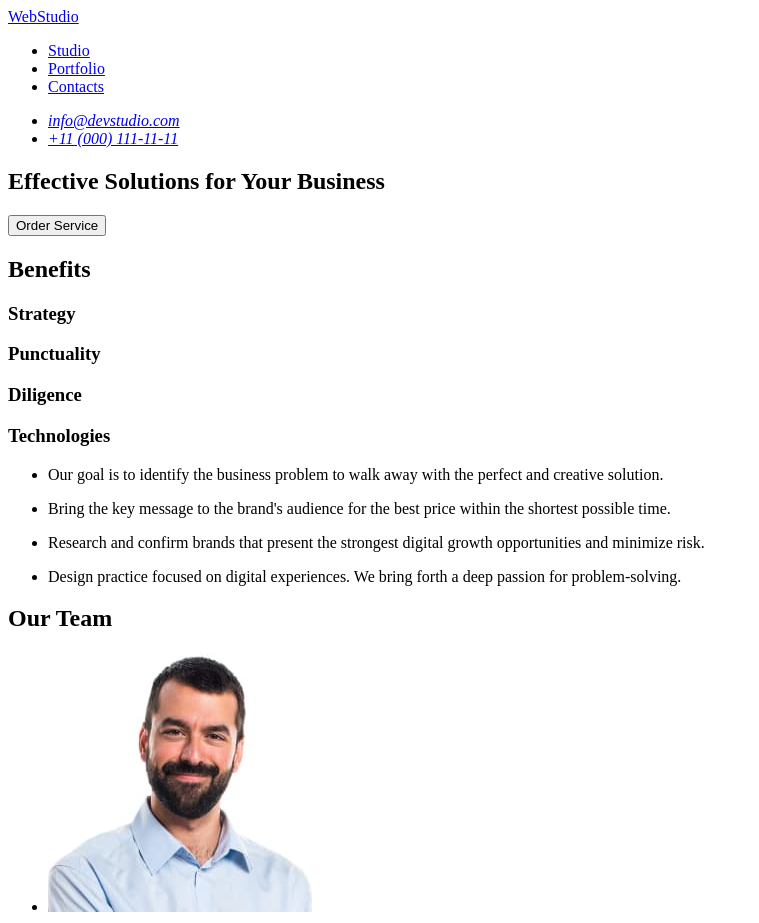
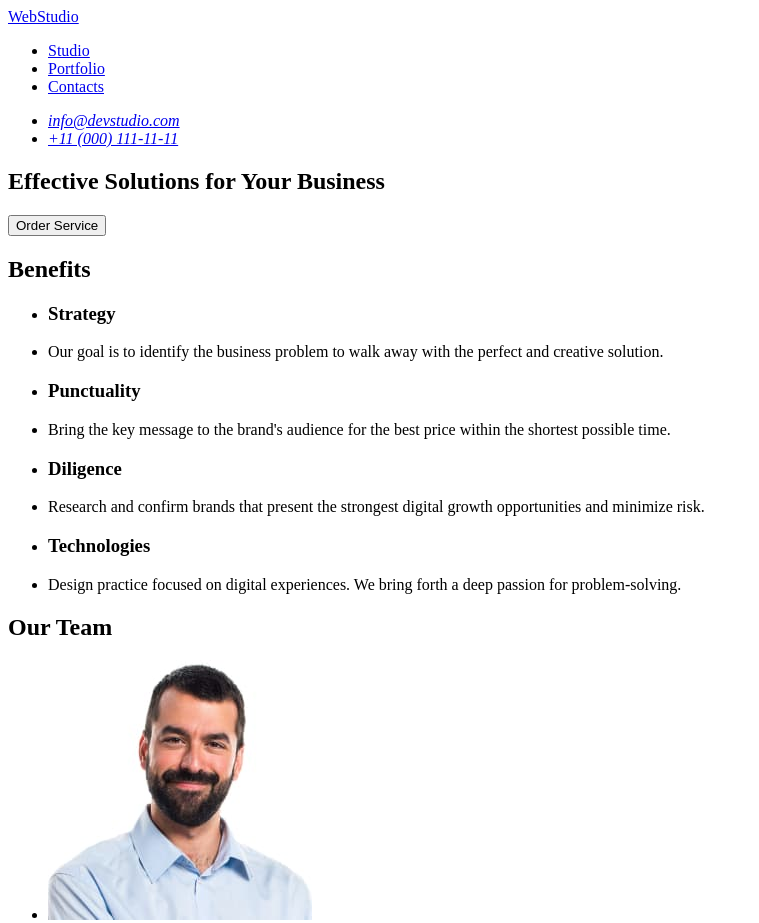
Before and after one commit to Ppaapant/goit-markup-hw-01, a plain HTML site: page index.html in a window 1280 px wide. Shown: the top 923 px of the page, without its empty margins (0-759 px from the left). Drawn offline with Linux system fonts and the light colour scheme.

Commit message:
add marup

```diff
--- a/index.html
+++ b/index.html
@@ -32,14 +32,14 @@
   <h2>Benefits</h2>
 
   <section>
-    <h3>Strategy</h3>
-    <h3>Punctuality</h3>
-    <h3>Diligence</h3>
-    <h3>Technologies</h3>
   <ul>
+  <li><h3>Strategy</h3></li>
   <li><p>Our goal is to identify the business problem to walk away with the perfect and creative solution.</p></li>
+  <li><h3>Punctuality</h3></li>
   <li><p>Bring the key message to the brand's audience for the best price within the shortest possible time.</li>
+  <li><h3>Diligence</h3></li>
   <li><p>Research and confirm brands that present the strongest digital growth opportunities and minimize risk.</p></li>
+  <li><h3>Technologies</h3></li>
   <li><p>Design practice focused on digital experiences. We bring forth a deep passion for problem-solving.</p></li>
  </ul>
   </section>
@@ -59,7 +59,7 @@
  <li><p>Marketing</p></li>
  <li><img src="./images/ggo.jpg"  width="264" alt="Daniel Wilson" /></li>
  <li><h3>Daniel Wilson</h3></li>
- <li> <p>UI Designer</p></li>
+ <li><p>UI Designer</p></li>
 </ul>
  </section>
  </main>
```
